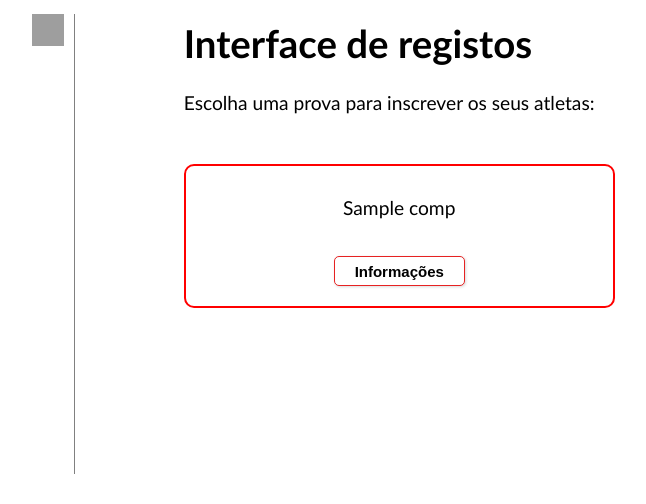
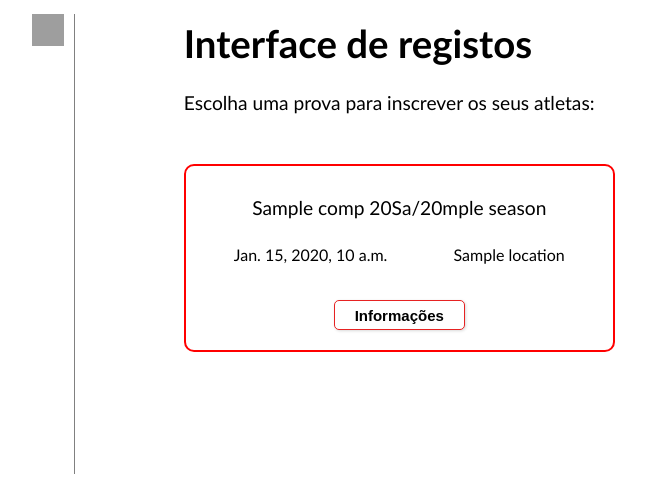
Before and after one commit to ozefreitas/karate-registration, a Django app: template registration/templates/registration/home.html in a window 1280 px wide. Shown: the part 146-650 px from the top of the page, without its empty margins (32-678 px from the left). Run offline with Django 5.2, Linux system fonts and the light colour scheme; the template is opened without the code that fills it: most values are stand-ins (such as "Sample title", 1, 10 or a date in 2020); grey boxes are pictures that could not be loaded.

Commit message:
[UPDATE] styling for the comp cards

```diff
--- a/registration/static/registration/css/main.css
+++ b/registration/static/registration/css/main.css
@@ -1231,6 +1231,21 @@ li {
     width: 500px;
     justify-content: right;
   }
+
+  .competition-card {
+    width: 100%;
+  }
+}
+
+@media (width < 800px) {
+  .logos_container span {
+    display: none;
+  }
+
+  .top-header-container {
+    font-size: 0.9rem;
+    height: fit-content;
+  }
 }
 
 @media (width < 500px) {
--- a/registration/templates/registration/home.html
+++ b/registration/templates/registration/home.html
@@ -1,5 +1,6 @@
 {% extends "registration/base.html" %}
 {% load static %}
+{% load season_decoder %}
 {% block content %}
 
 <h1>Interface de registos</h1>
@@ -8,11 +9,15 @@
 <div class="competition-card-selector">
   {% for comp in comps%}
     <div class="competition-card">
-      <span>{{comp}}</span>
+      <span>{{comp.name}} {{comp.season|decode_season}}</span>
       {% if comp.has_ended %}
-        <p style="font-size: smaller;">O prazo para as inscrições terminou!</p>
+        <p style="font-size: smaller;">Prova já realizada!</p>
         <button class="default-button" onclick="location.href='{% url 'registration-previous' comp.id %}'">Consultar</button>
       {% else %}
+        <p style="font-size: smaller; width: 100%; display: flex; justify-content: space-around;">
+          <span style="margin-right: 10px;">{{comp.competition_date}}</span>
+          <span>{{comp.location}}</span>
+        </p>
         <button class="default-button" onclick="location.href='{% url 'registration-comp' comp.id %}'">Informações</button>
       {% endif %}
     </div>
```
